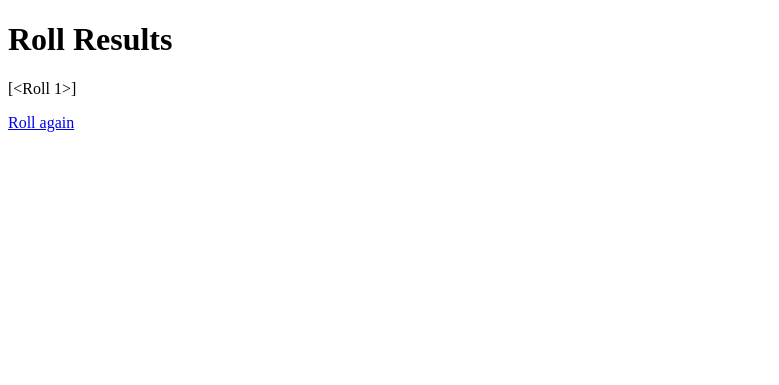
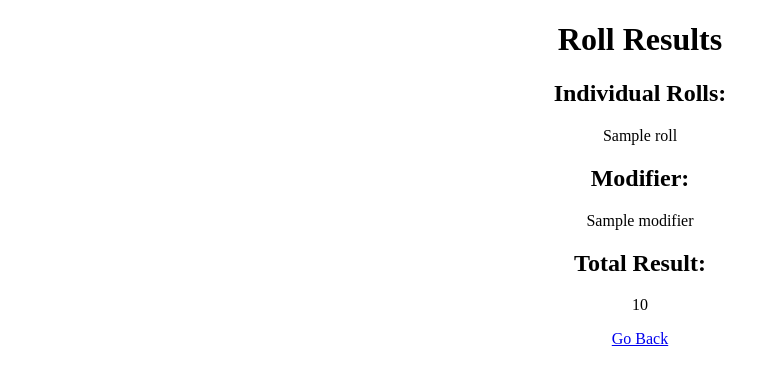
Before and after one commit to PKim59/ACIT3475_Project, a Flask app: template templates/results.html in a window 1280 px wide. Shown: the top 385 px of the page, without its empty margins (0-779 px from the left). Run offline with Flask 3, Linux system fonts and the light colour scheme; tables that the repository leaves empty hold one stand-in row (values such as "Sample post"); the template is opened without the code that fills it: values that come from a table or form of the project are taken from there, most other values are stand-ins (such as "Sample title", 1, 10 or a date in 2020).

Commit message:
Working d20 pages

```diff
--- a/app.py
+++ b/app.py
@@ -1,27 +1,54 @@
-from flask import Flask, request, jsonify, render_template, redirect, url_for
+from flask import Flask, request, render_template, redirect, url_for, session
 from flask_sqlalchemy import SQLAlchemy
 from flask_migrate import Migrate
 import random
+import string
+from datetime import timedelta
 
 app = Flask(__name__)
-app.config['SQLALCHEMY_DATABASE_URI'] = 'mysql+pymysql://username:password@localhost/dbname'
+app.secret_key = 'your_secret_key'  # Set your secret key for session encryption
+app.config['PERMANENT_SESSION_LIFETIME'] = timedelta(days=7)  # Set session lifetime to 7 days
+app.config['SQLALCHEMY_DATABASE_URI'] = 'mysql+pymysql://webserver1:password@64.23.223.228/diceofdestiny'
 db = SQLAlchemy(app)
 migrate = Migrate(app, db)
 
-class Roll(db.Model):
+class Result(db.Model):
+    __tablename__ = 'results'
     id = db.Column(db.Integer, primary_key=True)
-    rolls = db.Column(db.String(120), nullable=False)
+    user_id = db.Column(db.String(50), nullable=False)
+    rolls = db.Column(db.String(255), nullable=False)
+    modifier = db.Column(db.Integer, nullable=False)
+    total = db.Column(db.Integer, nullable=False)
+
+def generate_user_id():
+    return ''.join(random.choices(string.ascii_letters + string.digits, k=10))
+
+@app.before_request
+def before_request():
+    # Generate and store user_id in session if it doesn't exist
+    if 'user_id' not in session:
+        session.permanent = True
+        session['user_id'] = generate_user_id()
 
 @app.route('/', methods=['GET', 'POST'])
 def home():
     if request.method == 'POST':
         dice = request.form.get('dice')
-        return redirect(url_for('roll_dice', dice=dice))
-    return render_template('home.html')
+        modifier = request.form.get('modifier', type=int, default=0)
+        return redirect(url_for('roll_dice', dice=dice, modifier=modifier))
+
+    # Get user_id from session
+    user_id = session.get('user_id')
+
+    # Query rolls for the current user
+    rolls = Result.query.filter_by(user_id=user_id).all()
+
+    return render_template('home.html', rolls=rolls)
 
 @app.route('/roll', methods=['GET'])
 def roll_dice():
     dice = request.args.get('dice')
+    modifier = request.args.get('modifier', type=int, default=0)
     if not dice:
         return redirect(url_for('home'))
 
@@ -34,22 +61,20 @@ def roll_dice():
         return redirect(url_for('home'))
 
     rolls = [random.randint(1, sides) for _ in range(num)]
-    roll = Roll(rolls=str(rolls))
-    db.session.add(roll)
+    total = sum(rolls) + modifier
+
+    # Construct result string
+    result_str = f"{rolls} with modifier {modifier} = {total}"
+
+    # Get user_id from session
+    user_id = session.get('user_id')
+
+    # Save result to the database
+    result = Result(user_id=user_id, rolls=str(rolls), modifier=modifier, total=total)
+    db.session.add(result)
     db.session.commit()
-    return render_template('results.html', rolls=rolls)
 
-@app.route('/history', methods=['GET'])
-def history():
-    rolls = Roll.query.all()
-    return render_template('history.html', rolls=[roll.rolls for roll in rolls])
-
-@app.route('/customize', methods=['GET', 'POST'])
-def customize():
-    if request.method == 'POST':
-        sides = request.form.get('sides')
-        return redirect(url_for('roll_dice', dice=f'1d{sides}'))
-    return render_template('customize.html')
+    return render_template('results.html', rolls=rolls, modifier=modifier, total=total)
 
 if __name__ == '__main__':
     app.run(debug=True)
--- a/templates/results.html
+++ b/templates/results.html
@@ -2,10 +2,32 @@
 <html>
 <head>
     <title>Roll Results</title>
+    <style>
+        body {
+            text-align: center;
+        }
+        form, ul {
+            margin: auto;
+            display: inline-block;
+            text-align: left;
+        }
+        ul {
+            list-style-type: none;  /* Remove bullet points */
+            padding-left: 0;        /* Remove default padding */
+        }
+    </style>
 </head>
-<body>
     <h1>Roll Results</h1>
-    <p>{{ rolls }}</p>
-    <a href="{{ url_for('home') }}">Roll again</a>
+    <h2>Individual Rolls:</h2>
+    <ul>
+    {% for roll in rolls %}
+        <li>{{ roll }}</li>
+    {% endfor %}
+    </ul>
+    <h2>Modifier:</h2>
+    <p>{{ modifier }}</p>
+    <h2>Total Result:</h2>
+    <p>{{ total }}</p>
+    <a href="/">Go Back</a>
 </body>
 </html>
```
Also changed, not shown: templates/customize.html (deleted, +0 -15 lines), templates/home.html (+23 -2 lines).
